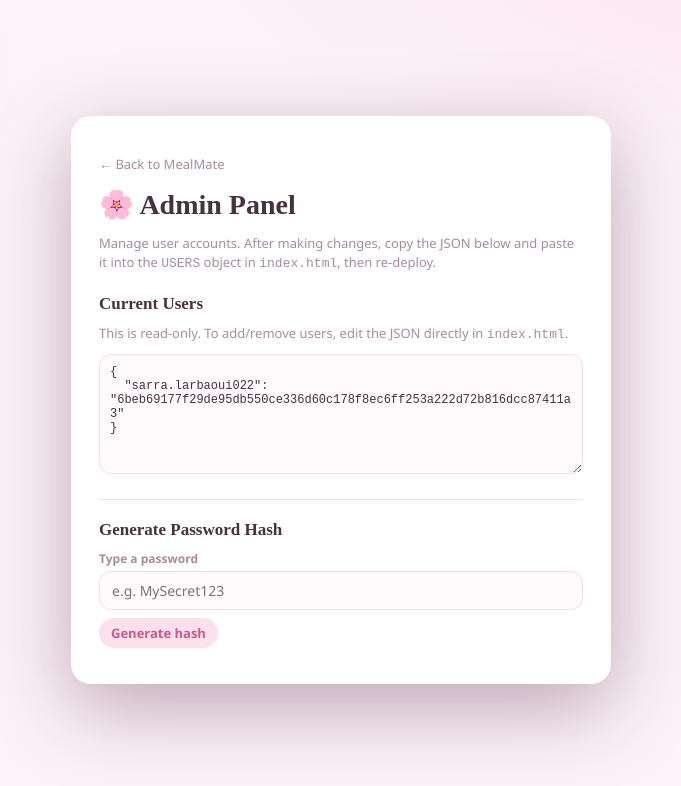
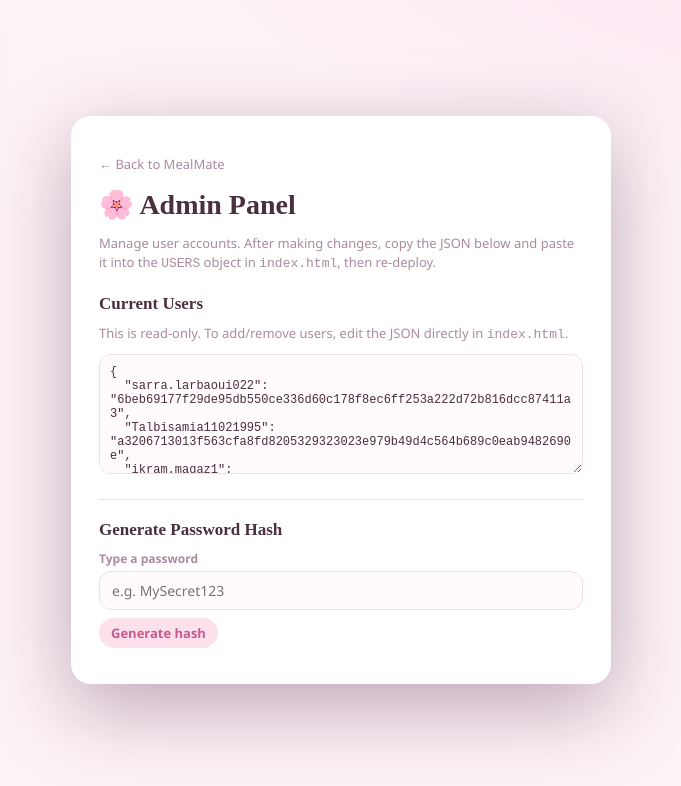
Before and after one commit to ikramagaz/mealmate, a plain HTML site: page admin.html in a window 1280 px wide. Shown: the whole page, without its empty margins (299-980 px from the left). Drawn offline with Linux system fonts and the light colour scheme.

Commit message:
Add Talbisamia11021995 and ikram.magaz1 accounts, remove admin link from login

```diff
--- a/admin.html
+++ b/admin.html
@@ -64,7 +64,9 @@
 
 <script>
 const USERS = {
-  'sarra.larbaoui022': '6beb69177f29de95db550ce336d60c178f8ec6ff253a222d72b816dcc87411a3'
+  'sarra.larbaoui022': '6beb69177f29de95db550ce336d60c178f8ec6ff253a222d72b816dcc87411a3',
+  'Talbisamia11021995': 'a3206713013f563cfa8fd8205329323023e979b49d4c564b689c0eab9482690e',
+  'ikram.magaz1': '1e61fd6e263a53ebced9399f7877bf1bedcd4af8432c5be3c905c27f45549fe4'
 };
 
 async function hashPassword(password) {
```
Also changed, not shown: index.html (+3 -2 lines).
